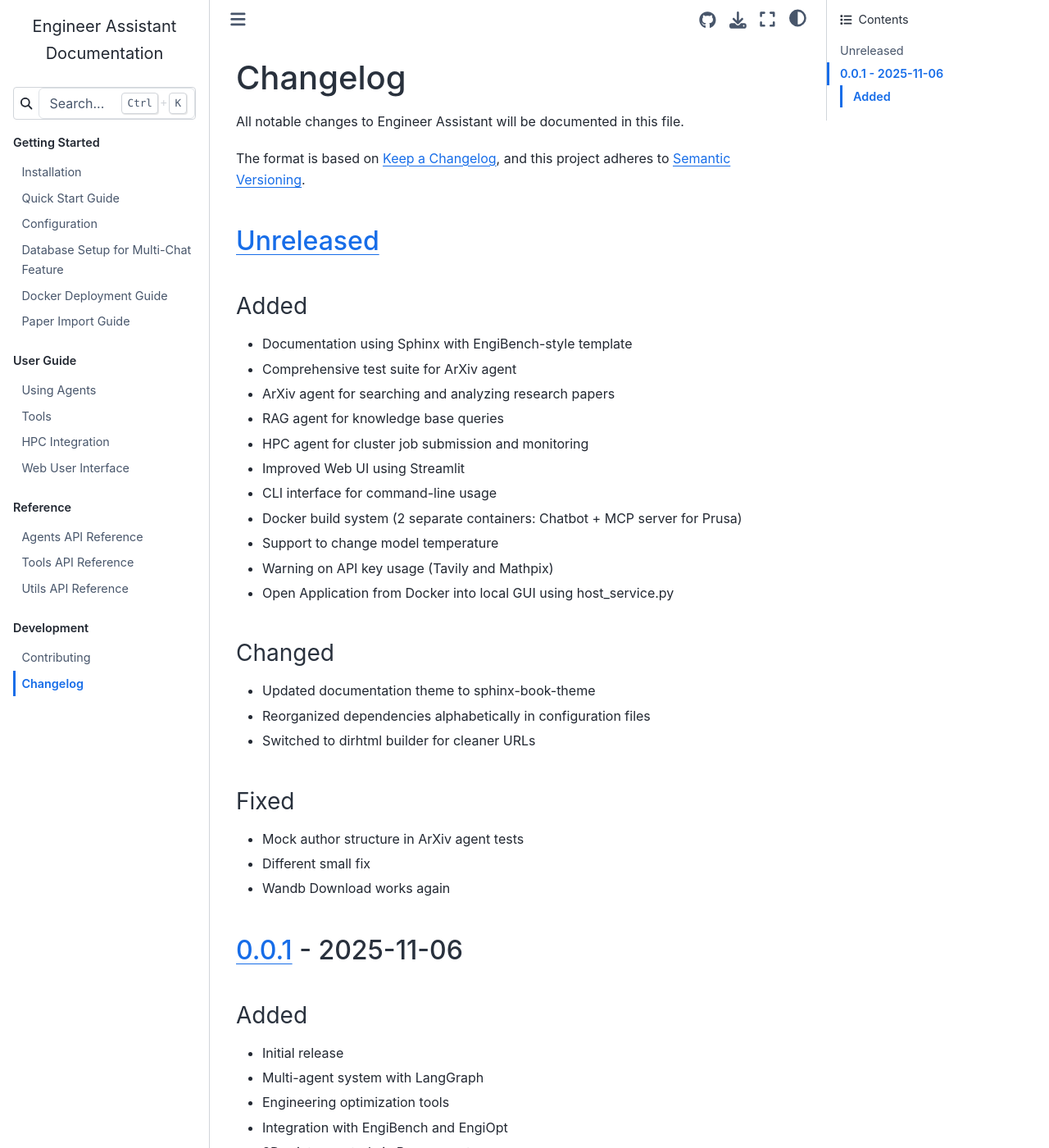
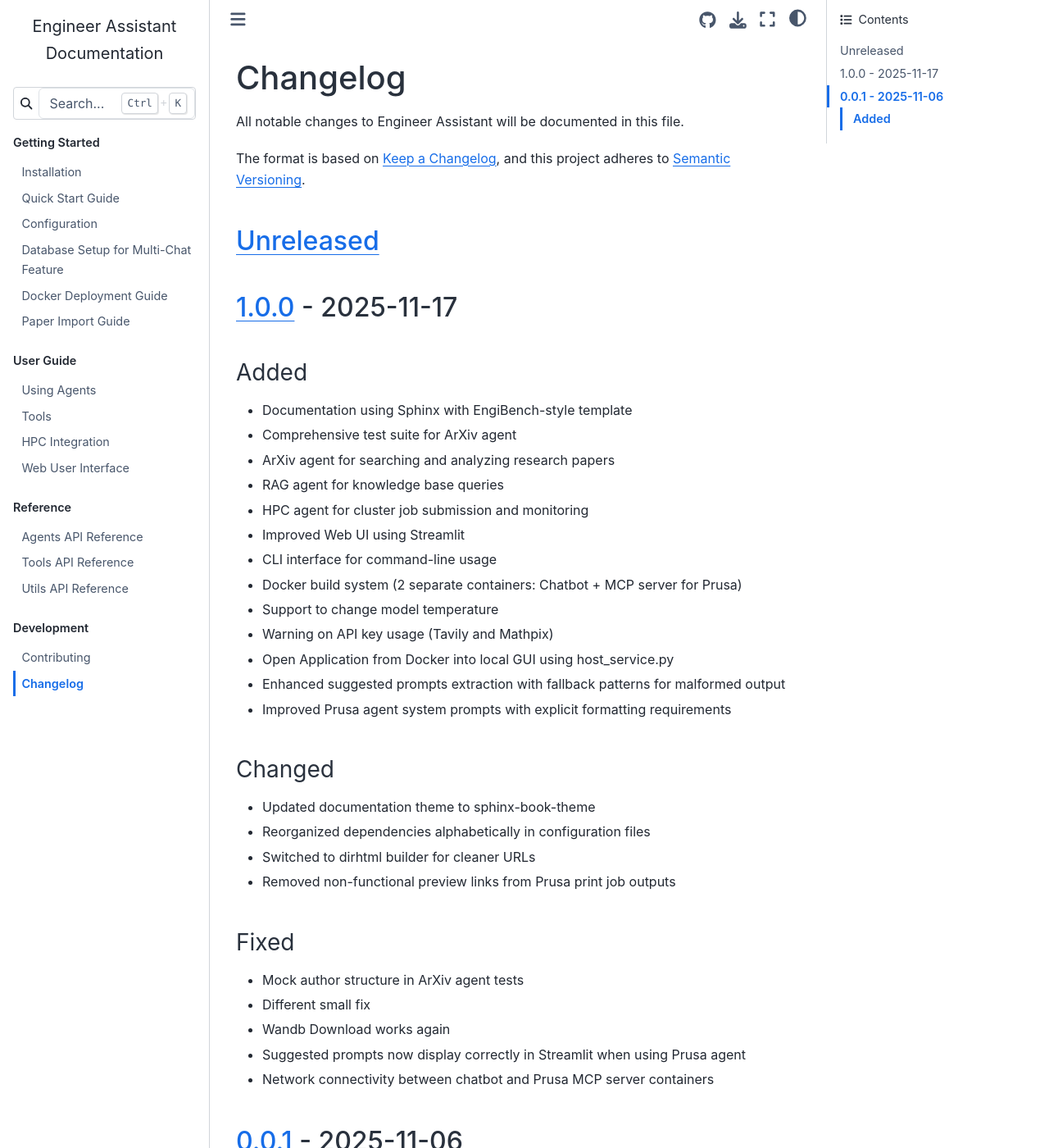
Before and after one commit to gioelemo/EngiAI-Public, a Sphinx documentation site: the page built from docs/source/changelog.md, in a window 1280 px wide and 1400 px high. Shown: the whole window at 82% size. Built offline with Sphinx 7.4.7 and the Sphinx Book theme 1.1.4, drawn with Linux system fonts in a browser that asks for light colours.

Commit message:
Release version 1.0.0
Updated CHANGELOG.md with all features, changes, and fixes for v1.0.0

🤖 Generated with [Claude Code](https://claude.com/claude-code)

Co-Authored-By: Claude <noreply@anthropic.com>

```diff
--- a/docs/source/changelog.md
+++ b/docs/source/changelog.md
@@ -6,6 +6,8 @@ The format is based on [Keep a Changelog](https://keepachangelog.com/en/1.0.0/),
 and this project adheres to [Semantic Versioning](https://semver.org/spec/v2.0.0.html).
 
 ## [Unreleased]
+
+## [1.0.0] - 2025-11-17
 
 ### Added
 - Documentation using Sphinx with EngiBench-style template
@@ -19,16 +21,21 @@ and this project adheres to [Semantic Versioning](https://semver.org/spec/v2.0.0
 - Support to change model temperature
 - Warning on API key usage (Tavily and Mathpix)
 - Open Application from Docker into local GUI using host_service.py
+- Enhanced suggested prompts extraction with fallback patterns for malformed output
+- Improved Prusa agent system prompts with explicit formatting requirements
 
 ### Changed
 - Updated documentation theme to sphinx-book-theme
 - Reorganized dependencies alphabetically in configuration files
 - Switched to dirhtml builder for cleaner URLs
+- Removed non-functional preview links from Prusa print job outputs
 
 ### Fixed
 - Mock author structure in ArXiv agent tests
 - Different small fix
 - Wandb Download works again
+- Suggested prompts now display correctly in Streamlit when using Prusa agent
+- Network connectivity between chatbot and Prusa MCP server containers
 
 ## [0.0.1] - 2025-11-06
 
@@ -41,5 +48,6 @@ and this project adheres to [Semantic Versioning](https://semver.org/spec/v2.0.0
 - Vector store for document retrieval
 - Support for various LLM backends
 
-[Unreleased]: https://github.com/gioelemo/engineer-assistant/compare/v0.0.1...HEAD
+[Unreleased]: https://github.com/gioelemo/engineer-assistant/compare/v1.0.0...HEAD
+[1.0.0]: https://github.com/gioelemo/engineer-assistant/compare/v0.0.1...v1.0.0
 [0.0.1]: https://github.com/gioelemo/engineer-assistant/releases/tag/v0.0.1
```
